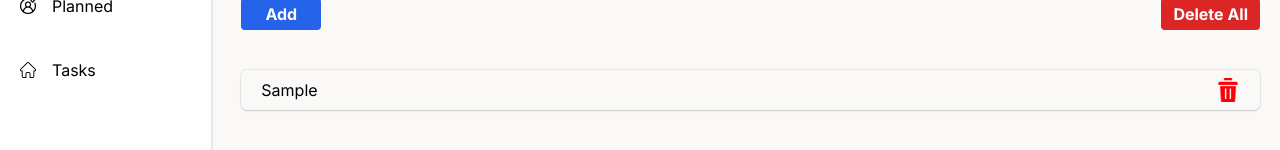
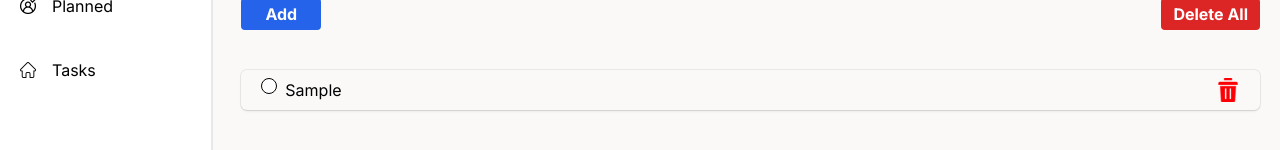
Before and after one commit to MeetPatel012/Todo-Project, a Next.js app: page / in a window 1280 px wide. Both pictures are taken after typing "Sample" into the empty fields and a click on the button "Add". Shown: the part 234-384 px from the top of the page. Built offline with nearby package versions, Linux system fonts and the light colour scheme.

Commit message:
Round check box

```diff
--- a/src/app/page.tsx
+++ b/src/app/page.tsx
@@ -53,8 +53,6 @@ export default function planned() {
           Important Tasks
         </h1>
 
-
-
         <div className="mt-5 ">
           <input
             className="w-full outline-none h-10 rounded-md p-3 shadow-[rgba(50,_50,_105,_0.15)_0px_2px_5px_0px,_rgba(0,_0,_0,_0.05)_0px_1px_1px_0px] overflow-auto"
@@ -89,15 +87,18 @@ export default function planned() {
           <ul className="">
             {list.map((item, i) => {
               return (
-                <li
-                  key={i}
-                  className="flex justify-between items-center w-full outline-none h-8 rounded-md p-5 mb-5 shadow-[0px_2px_3px_-1px_rgba(0,0,0,0.1),0px_1px_0px_0px_rgba(25,28,33,0.02),0px_0px_0px_1px_rgba(25,28,33,0.08)]"
-                >
-                  {item}
+                <div className="flex justify-between items-center w-full outline-none h-8 rounded-md p-5 mb-5 shadow-[0px_2px_3px_-1px_rgba(0,0,0,0.1),0px_1px_0px_0px_rgba(25,28,33,0.02),0px_0px_0px_1px_rgba(25,28,33,0.08)]">
+                  <div className="flex justify-between item gap-2">
+                    <div className="h-4 w-4 bg-white border border-black rounded-full inline-block"></div>
+
+                    <li key={i} className=" ">
+                      {item}
+                    </li>
+                  </div>
                   <button className="" onClick={deleteOn}>
                     <img src="./delete.png" className="w-6 h-6  " />
                   </button>
-                </li>
+                </div>
               );
             })}
           </ul>
```
